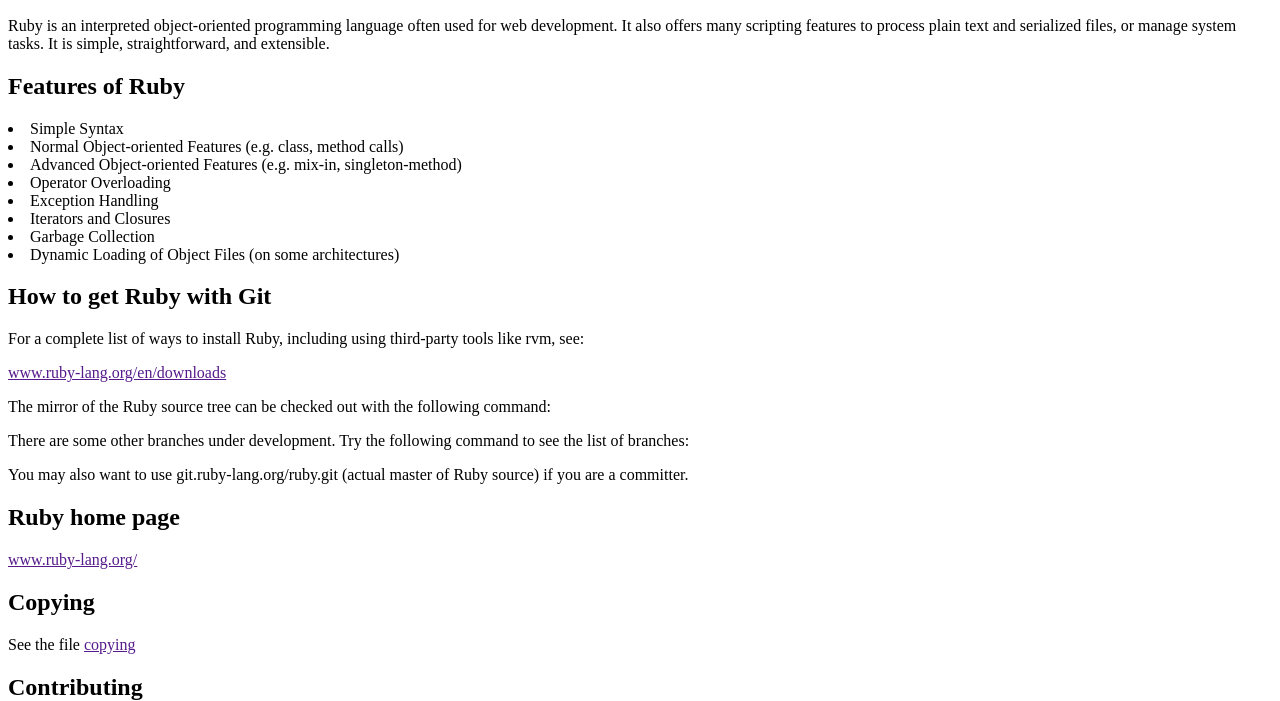
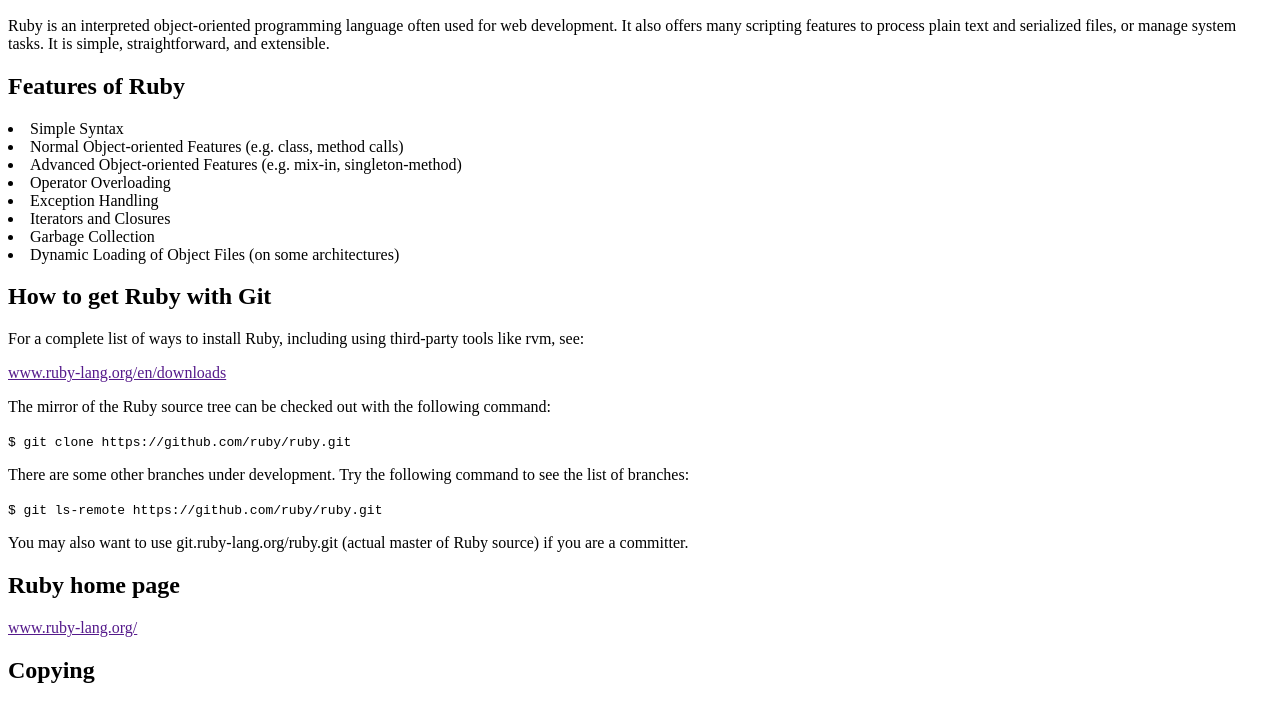
Before and after one commit to adamggrover/technical-documentation-page-project, a plain HTML site: page index.html in a window 1280 px wide. Shown: the part 97-798 px from the top of the page. Drawn offline with Linux system fonts and the light colour scheme.

Commit message:
Add code elements to "How to get Ruby" section

```diff
--- a/index.html
+++ b/index.html
@@ -38,7 +38,9 @@
             <p>For a complete list of ways to install Ruby, including using third-party tools like rvm, see:</p>
             <p><a href="">www.ruby-lang.org/en/downloads</a></p>
             <p>The mirror of the Ruby source tree can be checked out with the following command:</p>
+            <code>$ git clone https://github.com/ruby/ruby.git</code>
             <p>There are some other branches under development. Try the following command to see the list of branches:</p>
+            <code>$ git ls-remote https://github.com/ruby/ruby.git</code>
             <p>You may also want to use git.ruby-lang.org/ruby.git (actual master of Ruby source) if you are a committer.</p>
         </section>
 
```
